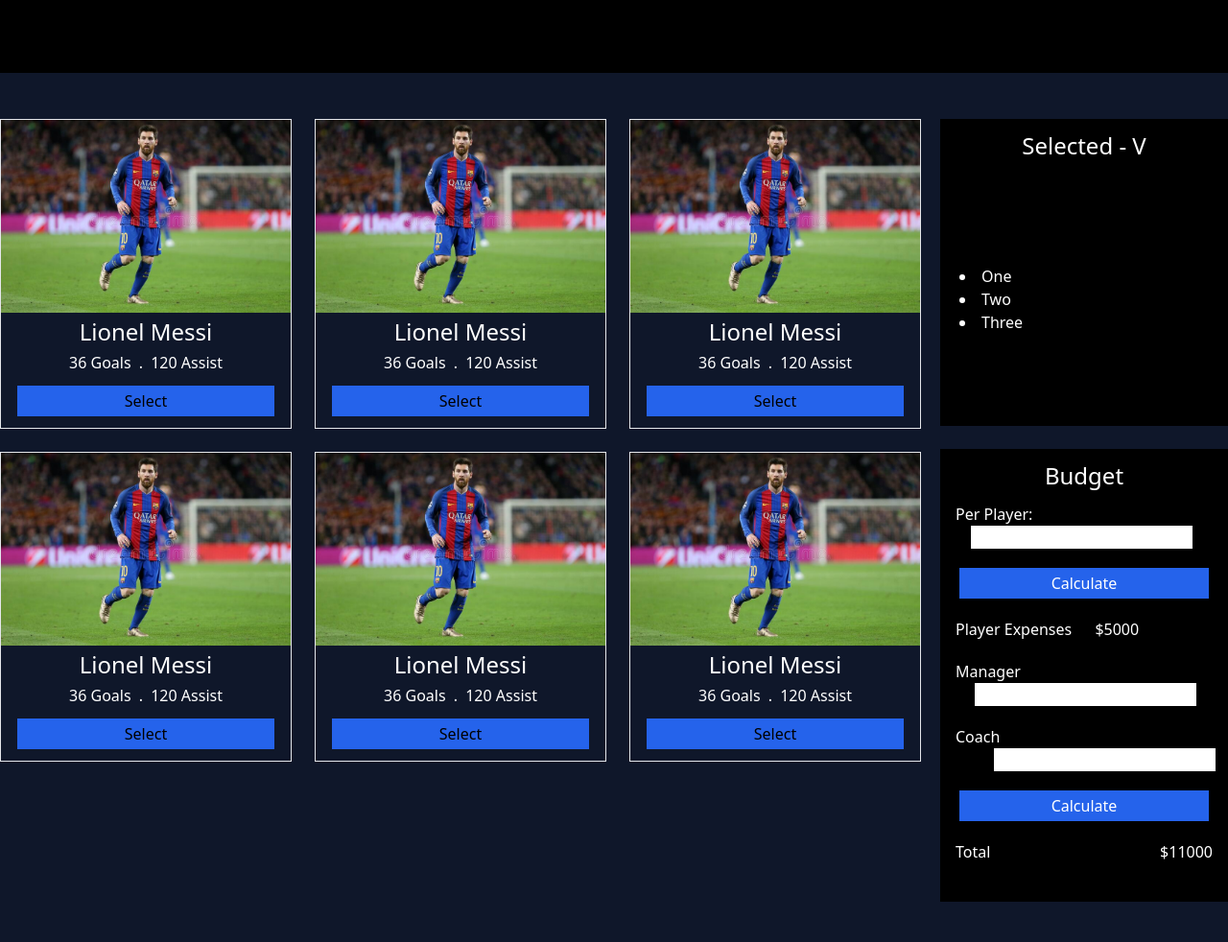
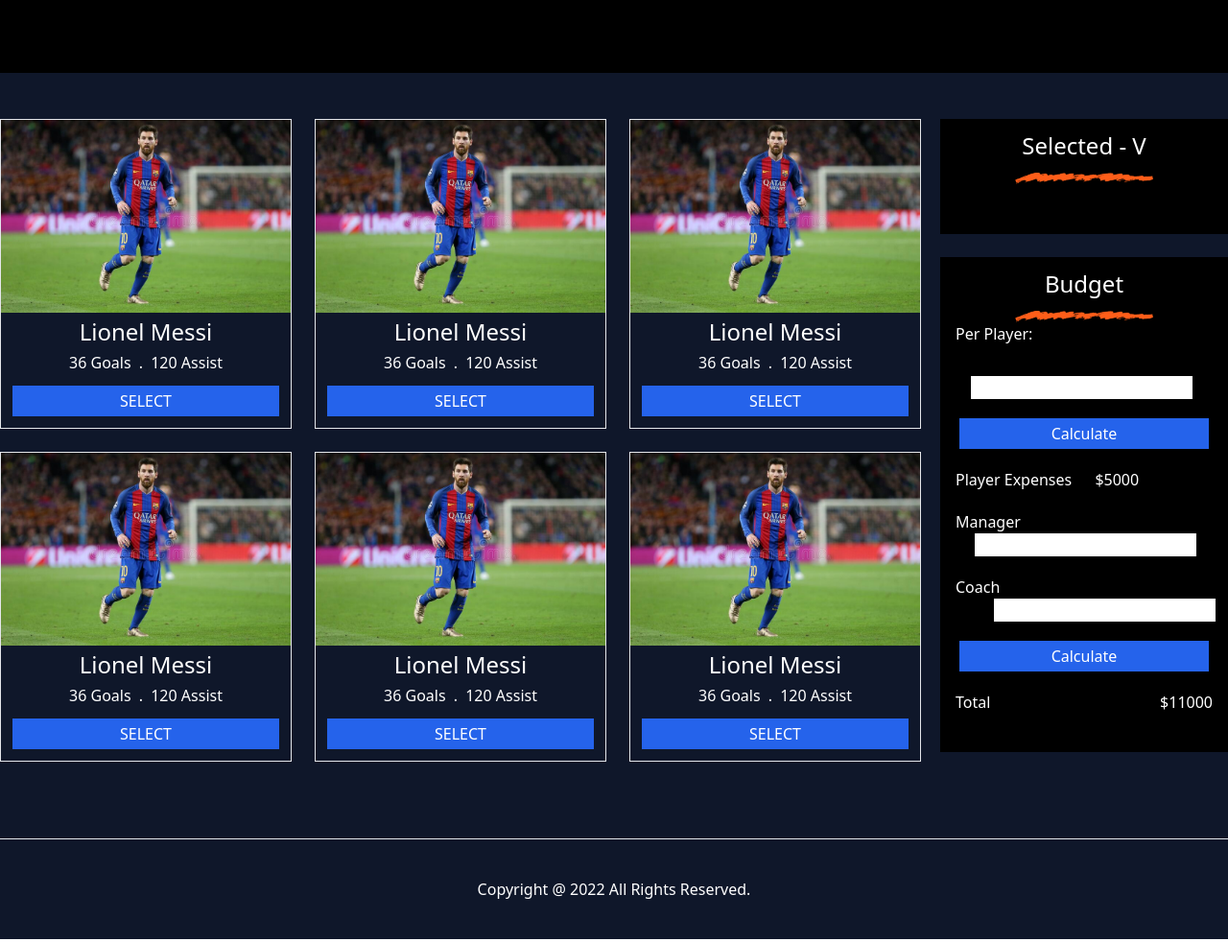
Before and after one commit to harunrashid4419/greatest-player-assignment5, a plain HTML site: page index.html in a window 1280 px wide. Shown: the part 240-1222 px from the top of the page at 96% size. Drawn offline with nearby package versions, Linux system fonts and the light colour scheme.

Commit message:
tailwind-complited

```diff
--- a/index.html
+++ b/index.html
@@ -23,7 +23,7 @@
 
     <!-- main section end -->
     <main class="bg-slate-900">
-        <div class="flex container mx-auto py-12">
+        <div class="flex container mx-auto pt-12 pb-20">
             <div class="w-9/12">
                 <div class="grid grid-cols-3 gap-6">
                     <div class="text-center border">
@@ -33,7 +33,7 @@
                         <span class="text-base text-white px-1">.</span>
                         <span class="text-base text-white">120 Assist</span>
                         <div class="py-3">
-                            <button class="bg-blue-600 px-28 py-1">Select</button>
+                            <button class="bg-blue-600 px-28 py-1 uppercase text-white">Select</button>
                         </div>
                     </div>
                     <div class="text-center border">
@@ -43,7 +43,7 @@
                         <span class="text-base text-white px-1">.</span>
                         <span class="text-base text-white">120 Assist</span>
                         <div class="py-3">
-                            <button class="bg-blue-600 px-28 py-1">Select</button>
+                            <button class="bg-blue-600 px-28 py-1 uppercase text-white">Select</button>
                         </div>
                     </div>
                     <div class="text-center border">
@@ -53,7 +53,7 @@
                         <span class="text-base text-white px-1">.</span>
                         <span class="text-base text-white">120 Assist</span>
                         <div class="py-3">
-                            <button class="bg-blue-600 px-28 py-1">Select</button>
+                            <button class="bg-blue-600 px-28 py-1 uppercase text-white">Select</button>
                         </div>
                     </div>
                     <div class="text-center border">
@@ -63,7 +63,7 @@
                         <span class="text-base text-white px-1">.</span>
                         <span class="text-base text-white">120 Assist</span>
                         <div class="py-3">
-                            <button class="bg-blue-600 px-28 py-1">Select</button>
+                            <button class="bg-blue-600 px-28 py-1 uppercase text-white">Select</button>
                         </div>
                     </div>
                     <div class="text-center border">
@@ -73,7 +73,7 @@
                         <span class="text-base text-white px-1">.</span>
                         <span class="text-base text-white">120 Assist</span>
                         <div class="py-3">
-                            <button class="bg-blue-600 px-28 py-1">Select</button>
+                            <button class="bg-blue-600 px-28 py-1 uppercase text-white">Select</button>
                         </div>
                     </div>
                     <div class="text-center border">
@@ -83,23 +83,23 @@
                         <span class="text-base text-white px-1">.</span>
                         <span class="text-base text-white">120 Assist</span>
                         <div class="py-3">
-                            <button class="bg-blue-600 px-28 py-1">Select</button>
+                            <button class="bg-blue-600 px-28 py-1 uppercase text-white">Select</button>
                         </div>
                     </div>
                 </div>
             </div>
             <div class="w-3/12 pl-5 text-white">
-                <div class="grid grid-cols-1 bg-black h-80 px-5">
+                <div class="grid grid-cols-1 bg-black px-5">
                     <h1 class="text-2xl text-center py-3">Selected - V</h1>
-                    <ul class="list-disc list-inside text-white">
-                        <li>One</li>
-                        <li>Two</li>
-                        <li>Three</li>
+                    <img class="m-auto" src="images/line.png" alt="">
+                    <ul class="list-decimal list-outside pt-5 pb-8 pl-3">
+
                     </ul>
                 </div>
                 <div class="grid grid-cols-1 bg-black mt-6 px-4">
                     <h1 class="text-white text-2xl text-center py-3">Budget</h1>
-                    <label class="text-base" for="">Per Player: <input class="ml-4 text-black" type="text"></label>
+                    <img class="m-auto" src="images/line.png" alt="">
+                    <label class="text-base" for="">Per Player: <input class="ml-4 mt-8 text-black" type="text"></label>
                     <div class="text-center py-5">
                         <button class="bg-blue-600 py-1 px-24 text-base">Calculate</button>
                     </div>
```
Also changed, not shown: images/line.png (added).
